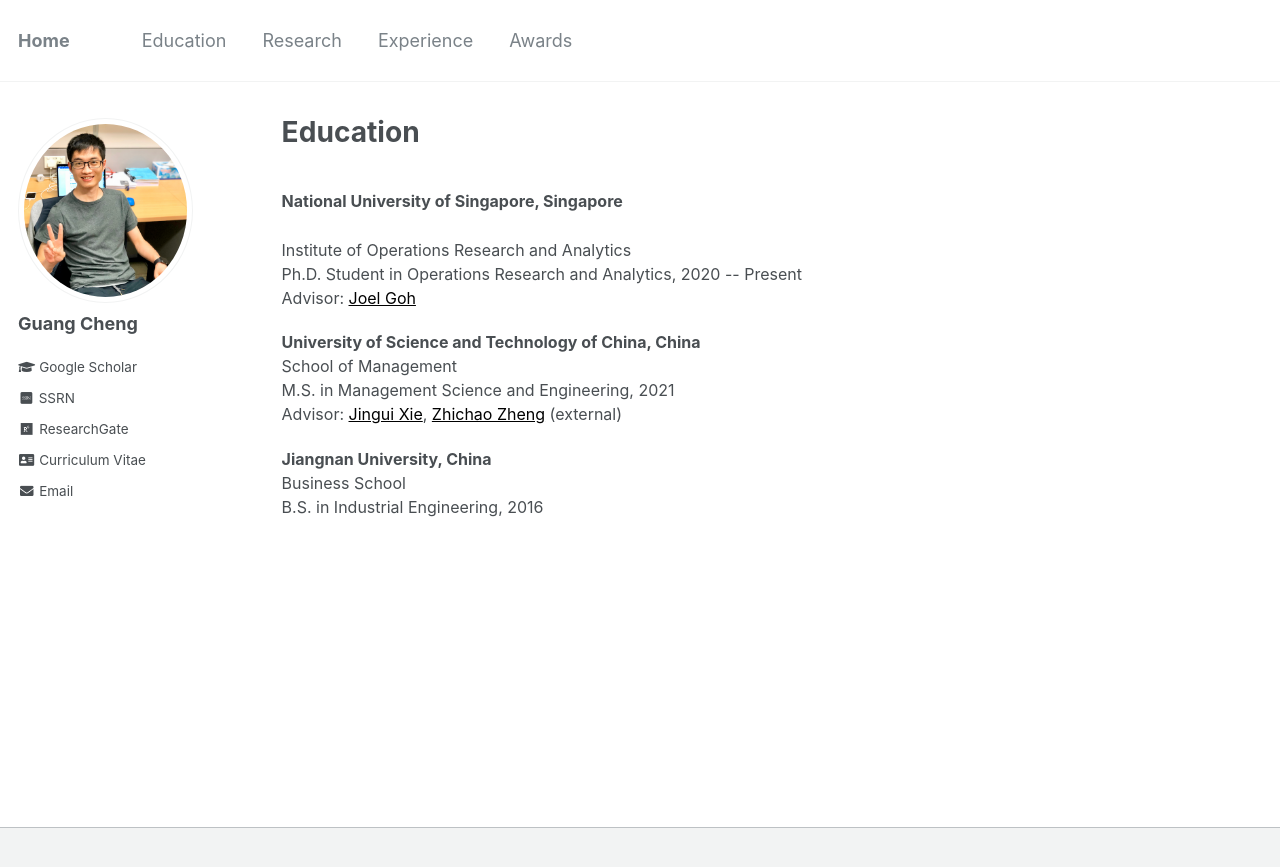
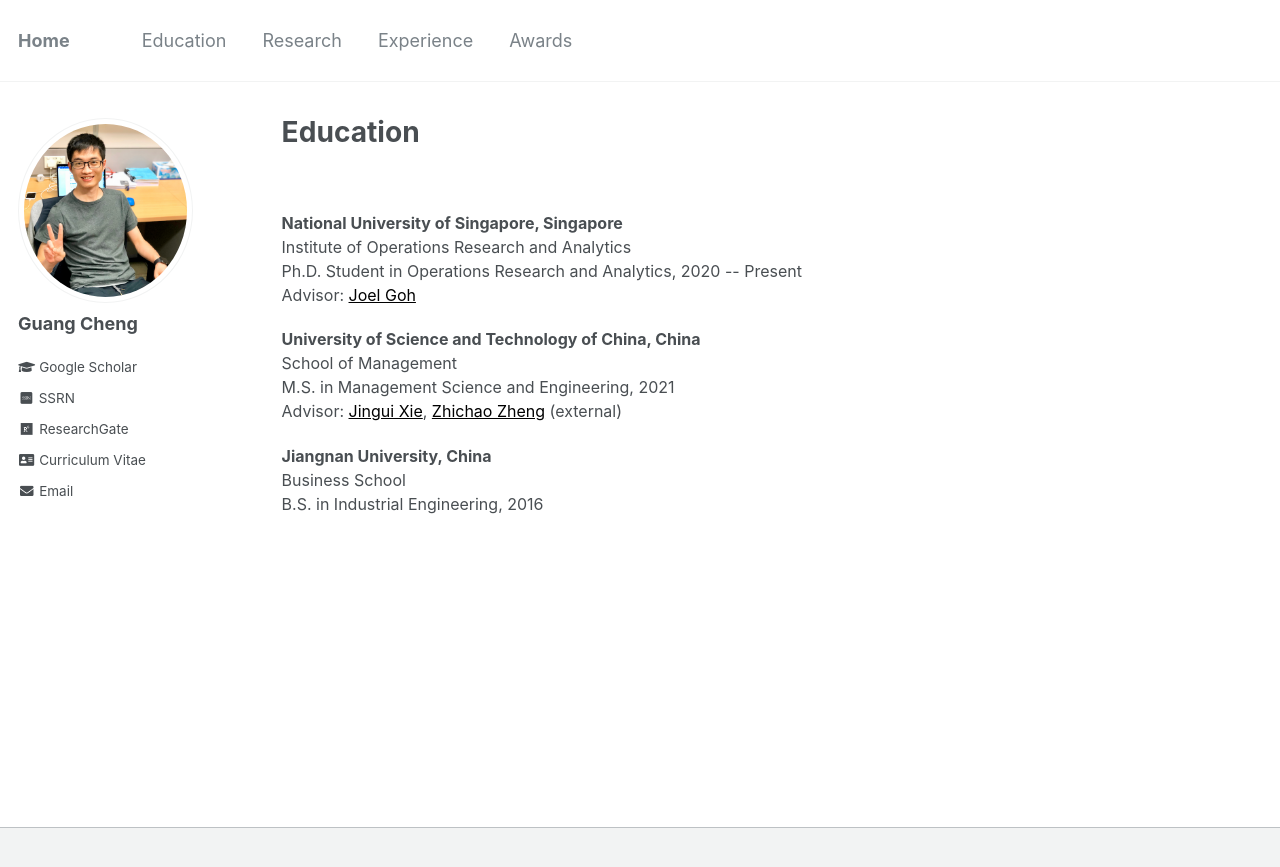
Before and after one commit to gcheng-nus/gcheng-nus.github.io, a Jekyll site: the page built from _pages/education.md, in a window 1280 px wide. Shown: the top 867 px of the page. Built offline with Jekyll 4.4.1, drawn with Linux system fonts in a browser that asks for light colours; some web fonts are replaced.

Commit message:
modify font

```diff
--- a/_pages/education.md
+++ b/_pages/education.md
@@ -5,8 +5,8 @@
 author_profile: true
 ---
 <br>
-<b style="font-size: 16px;">National University of Singapore, Singapore</b>
 <p style="font-size: 16px;">
+	<b style="font-size: 16px;">National University of Singapore, Singapore</b><br>
 	Institute of Operations Research and Analytics<br>
 	Ph.D. Student in Operations Research and Analytics, 2020 -- Present<br>
 	Advisor: <a href="https://www.joelgoh.net/" target="_blank" style="color: black">Joel Goh</a>
```
